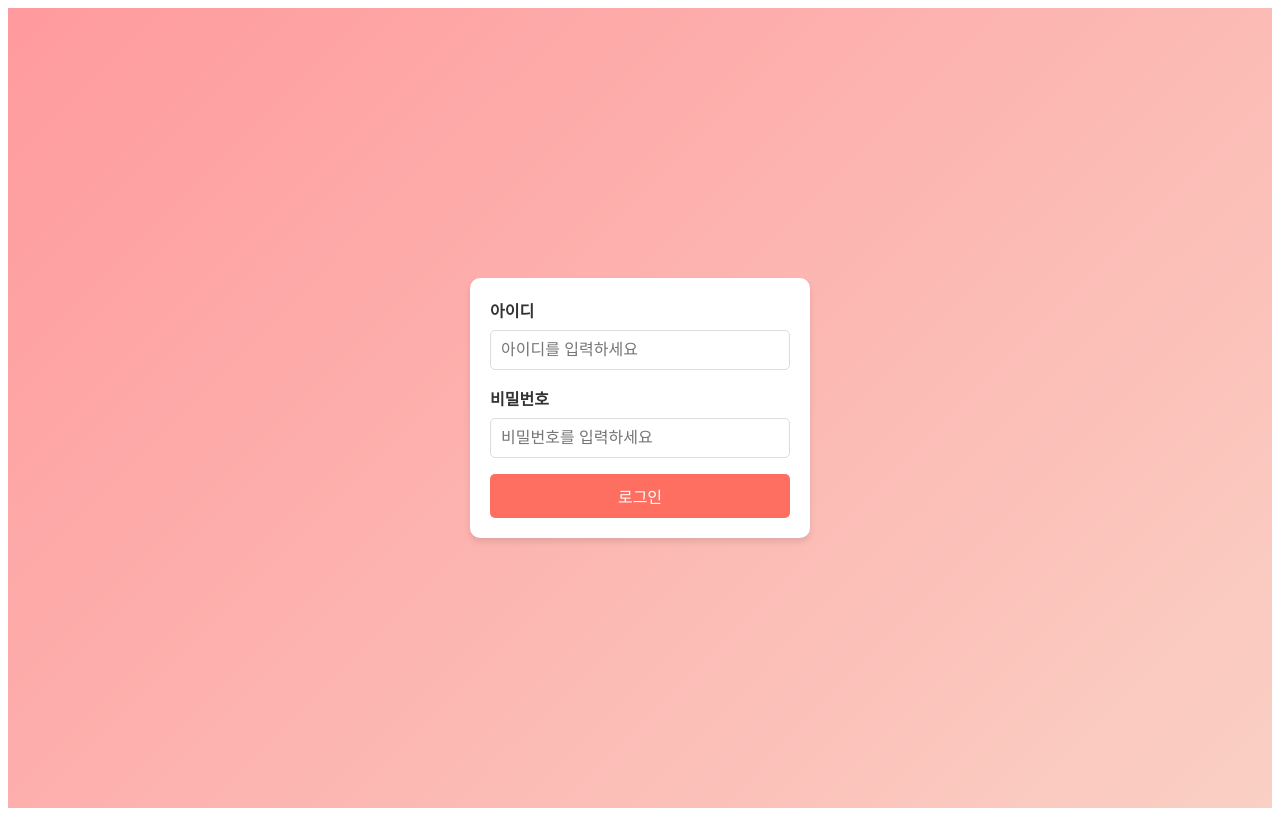
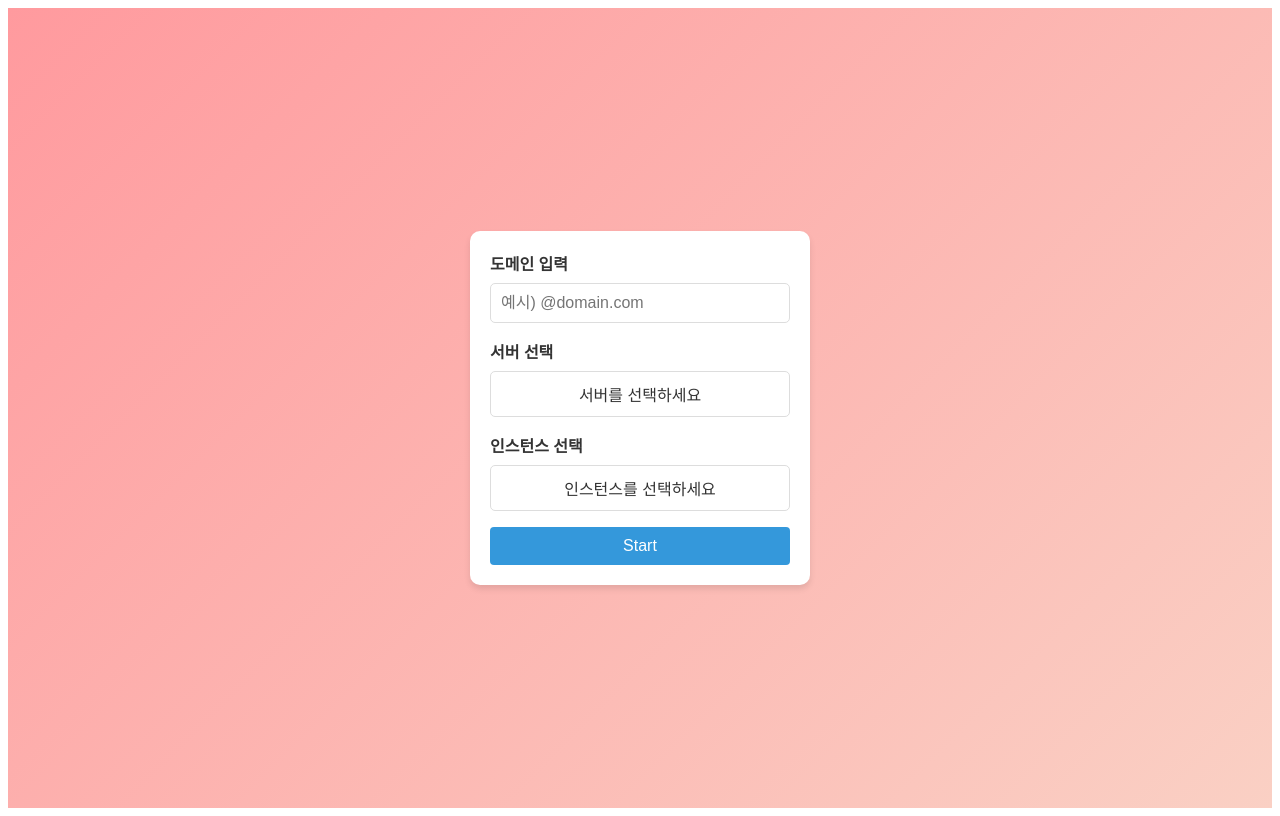
Before and after one commit to linju7/WTAFE, a React (Create React App) app in the folder wtafe/: page / in a window 1280 px wide. Built offline with nearby package versions, Linux system fonts and the light colour scheme.

Commit message:
초기 페이지 간략하게 완료

```diff
--- a/wtafe/src/pages/home/home.css
+++ b/wtafe/src/pages/home/home.css
@@ -9,7 +9,7 @@
   color: #333;
 }
 
-  .login-form {
+.input-form {
   display: flex;
   flex-direction: column;
   width: 300px;
@@ -17,32 +17,82 @@
   background: #fff;
   border-radius: 10px;
   box-shadow: 0 4px 6px rgba(0, 0, 0, 0.1);
+  position: relative;
 }
 
-  .login-form label {
+.input-form label {
   margin-bottom: 0.5rem;
   font-weight: bold;
 }
 
-  .login-form input {
+.input-form input {
   margin-bottom: 1rem;
   padding: 10px;
   border: 1px solid #ddd;
   border-radius: 5px;
   font-size: 1rem;
+  transition: all 0.3s ease;
 }
 
-  .login-form button {
+.input-form input:focus {
+  border-color: #ff6f61;
+  box-shadow: 0 0 8px rgba(255, 111, 97, 0.5);
+}
+
+/* 드롭다운 스타일 */
+.dropdown {
+  position: relative;
+  margin-bottom: 1rem;
+}
+
+.dropdown-header {
   padding: 10px;
-    background: #ff6f61;
-    color: #fff;
-    border: none;
+  border: 1px solid #ddd;
   border-radius: 5px;
+  background: #fff;
+  cursor: pointer;
+  text-align: center;
   font-size: 1rem;
+}
+
+.dropdown-menu {
+  position: absolute;
+  top: 100%;
+  left: 50%;
+  transform: translateX(-50%);
+  width: 200px;
+  padding: 0;
+  margin: 0;
+  list-style: none;
+  background: #ffffff;
+  border-radius: 10%;
+  box-shadow: 0 4px 6px rgba(0, 0, 0, 0.1);
+  overflow: hidden;
+  z-index: 2;
+  display: flex;
+  flex-direction: column;
+  align-items: center;
+}
+
+.dropdown-menu li {
+  padding: 10px;
+  text-align: center;
   cursor: pointer;
   transition: background 0.3s ease;
+  width: 100%;
 }
 
-  .login-form button:hover {
-    background: #e55d50;
+.dropdown-menu li:hover {
+  background: #f0f0f0;
 }
+
+.submit-button {
+  padding: 10px 16px;
+  font-size: 16px;
+  background-color: #3498db;
+  color: white;
+  border: none;
+  border-radius: 4px;
+  cursor: pointer;
+  transition: background-color 0.3s ease;
+}
--- a/wtafe/src/pages/home/home.jsx
+++ b/wtafe/src/pages/home/home.jsx
@@ -1,17 +1,106 @@
-import React from 'react';
+import React, { useState } from 'react';
 import './home.css';
 
 const Home = () => {
+  const [formData, setFormData] = useState({
+    inputText: '',
+    server: '',
+    instance: '',
+  });
+
+  const [dropdownOpen, setDropdownOpen] = useState({
+    server: false,
+    instance: false,
+  });
+
+  const handleChange = (e) => {
+    const { name, value } = e.target;
+    setFormData((prevData) => ({
+      ...prevData,
+      [name]: value,
+    }));
+  };
+
+  const handleDropdownSelect = (name, value) => {
+    setFormData((prevData) => ({
+      ...prevData,
+      [name]: value,
+    }));
+    setDropdownOpen((prev) => ({ ...prev, [name]: false }));
+  };
+
+  const toggleDropdown = (name) => {
+    setDropdownOpen((prev) => {
+      const newState = { server: false, instance: false }; // 모든 드롭다운 닫기
+      newState[name] = !prev[name]; // 클릭한 드롭다운만 토글
+      return newState;
+    });
+  };
+
+  const handleSubmit = (e) => {
+    e.preventDefault();
+    console.log('API 요청 데이터:', formData);
+  };
+
   return (
     <div className="home-container">
-      <form className="login-form">
-        <label htmlFor="username">아이디</label>
-        <input type="text" id="username" name="username" placeholder="아이디를 입력하세요" />
+      <form className="input-form" onSubmit={handleSubmit}>
+        <label htmlFor="inputText">도메인 입력</label>
+        <input
+          type="text"
+          id="inputText"
+          name="inputText"
+          maxLength="100"
+          placeholder="예시) @domain.com"
+          value={formData.inputText}
+          onChange={handleChange}
+        />
 
-        <label htmlFor="password">비밀번호</label>
-        <input type="password" id="password" name="password" placeholder="비밀번호를 입력하세요" />
+        <label>서버 선택</label>
+        <div className="dropdown">
+          <div
+            className="dropdown-header"
+            onClick={() => toggleDropdown('server')}
+          >
+            {formData.server || '서버를 선택하세요'}
+          </div>
+          {dropdownOpen.server && (
+            <ul className="dropdown-menu">
+              {['Alpha', 'Stage', 'Real'].map((server) => (
+                <li
+                  key={server}
+                  onClick={() => handleDropdownSelect('server', server)}
+                >
+                  {server}
+                </li>
+              ))}
+            </ul>
+          )}
+        </div>
 
-        <button type="submit">로그인</button>
+        <label>인스턴스 선택</label>
+        <div className="dropdown">
+          <div
+            className="dropdown-header"
+            onClick={() => toggleDropdown('instance')}
+          >
+            {formData.instance || '인스턴스를 선택하세요'}
+          </div>
+          {dropdownOpen.instance && (
+            <ul className="dropdown-menu">
+              {['KR1', 'JP1', 'JP2', 'GOV'].map((instance) => (
+                <li
+                  key={instance}
+                  onClick={() => handleDropdownSelect('instance', instance)}
+                >
+                  {instance}
+                </li>
+              ))}
+            </ul>
+          )}
+        </div>
+
+        <button type="submit" className="submit-button">Start</button>
       </form>
     </div>
   );
```
Lines whose indentation alone changed are shown as unchanged.
